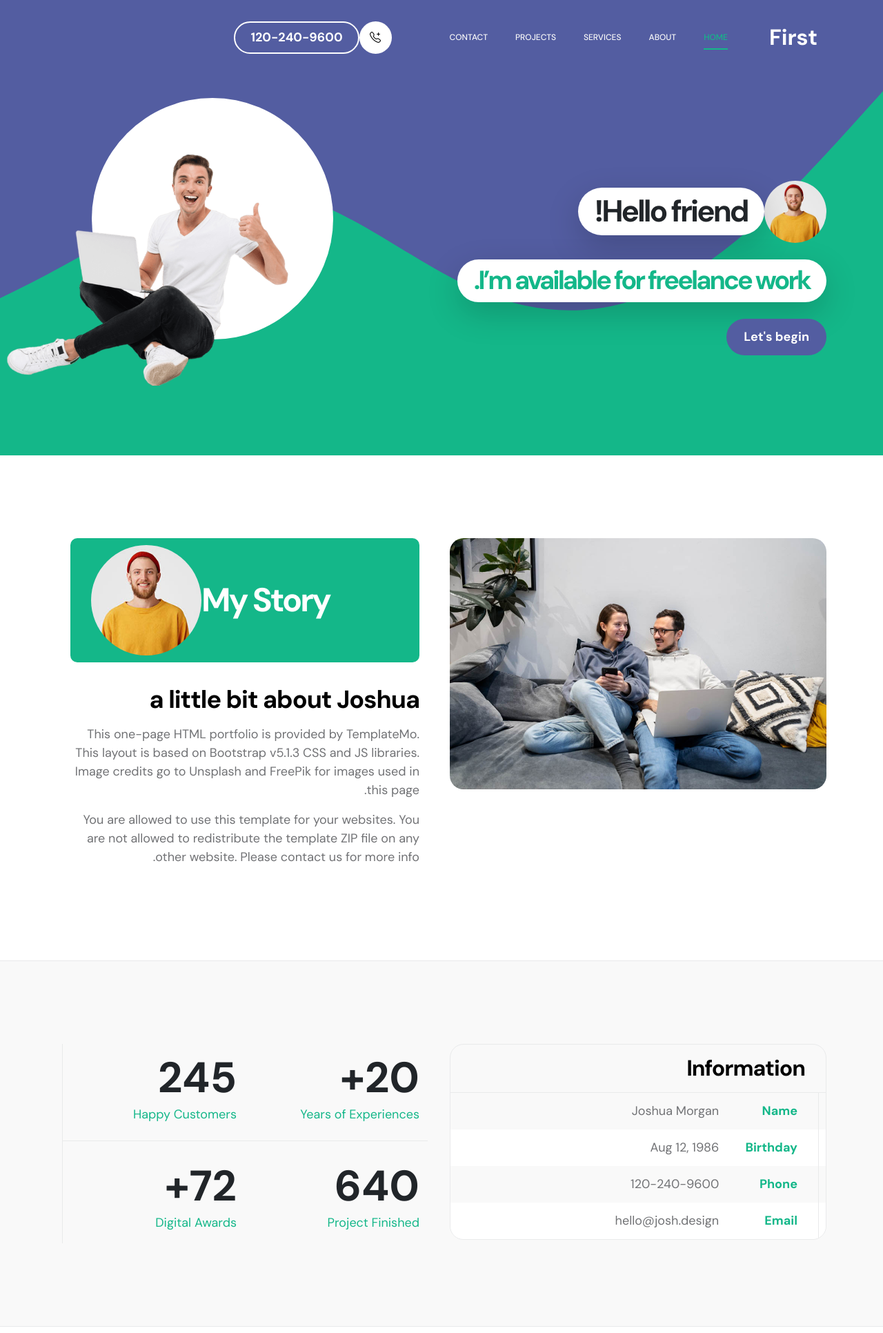
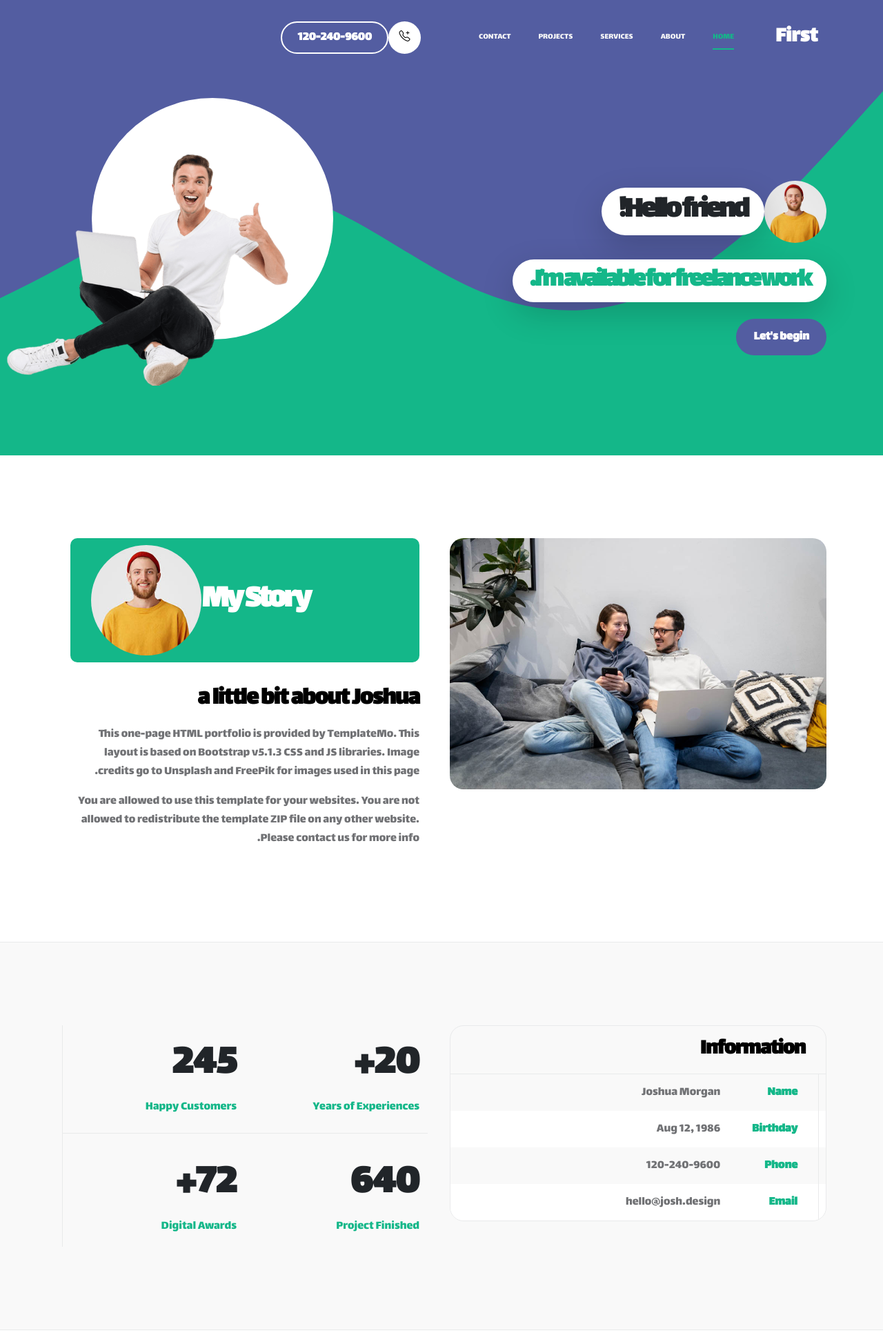
Before and after one commit to Justdosth/Karyabi_Website, a Flask app: page / in a window 1280 px wide. Shown: the top 1932 px of the page at 69% size. Run offline with Flask 3, Linux system fonts and the light colour scheme; some libraries are stand-ins or nearby versions; some web fonts are replaced.

Commit message:
try to change font

```diff
--- a/static/css/templatemo-first-portfolio-style.css
+++ b/static/css/templatemo-first-portfolio-style.css
@@ -1,3 +1,9 @@
+@font-face {
+  font-family: 'Lalezar Regular';
+  font-style: normal;
+  font-weight: normal;
+  src: local('static/fonts/Lalezar Regular'), url('static/fonts/Lalezar-Regular.woff') format('woff');
+  }
 /*
 
 TemplateMo 578 First Portfolio
@@ -5,7 +11,6 @@ TemplateMo 578 First Portfolio
 https://templatemo.com/tm-578-first-portfolio
 
 */
-
 
 /*---------------------------------------
   CUSTOM PROPERTIES ( VARIABLES )
@@ -20,7 +25,7 @@ https://templatemo.com/tm-578-first-portfolio
   --border-color:                 #e9eaeb;
   --featured-border-color:        #727aab;
 
-  --body-font-family:             'Vazir', 'DM Sans', Arial, sans-serif;
+  --body-font-family:             'Lalezar Regular', 'DM Sans', Arial, sans-serif;
 
   --h1-font-size:                 62px;
   --h2-font-size:                 48px;
@@ -47,6 +52,9 @@ body {
     font-family: var(--body-font-family);
 }
 
+* {
+  font-family: var(--body-font-family);
+}
 
 /*---------------------------------------
   TYPOGRAPHY
--- a/templates/index.html
+++ b/templates/index.html
@@ -14,7 +14,7 @@
 
         <link rel="preconnect" href="https://fonts.gstatic.com" crossorigin>
 
-        <link href="https://cdn.jsdelivr.net/gh/rastikerdar/vazir-font/dist/font-face.css" rel="stylesheet" type="text/css" />
+        <link href="https://fonts.googleapis.com/css2?family=Lalezar:wght@400;500;700&display=swap" rel="stylesheet">
 
         <link href="https://fonts.googleapis.com/css2?family=DM+Sans:wght@400;500;700&display=swap" rel="stylesheet">
 
```
Also changed, not shown: static/fonts/Lalezar-Regular.woff (added), 3 other files.
